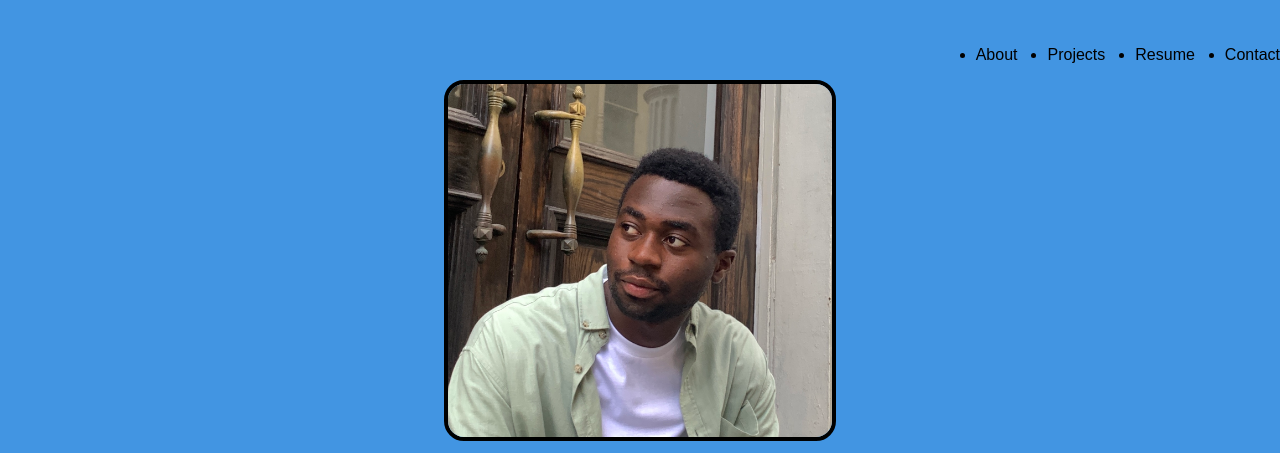
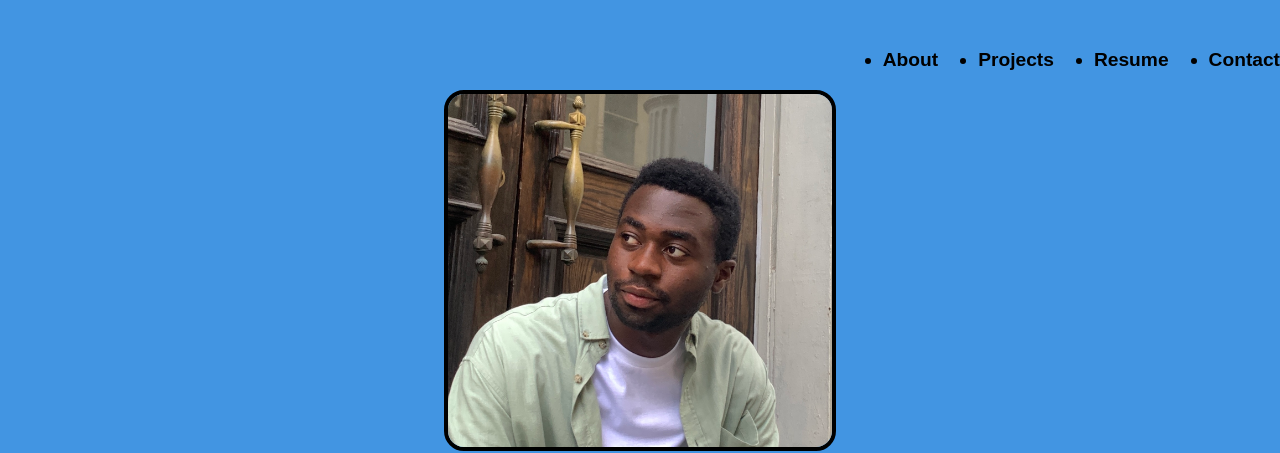
Before and after one commit to nanaadj1/First-Site, a website built with Vite: page index.html in a window 1280 px wide. Shown: the top 453 px of the page. Built offline with nearby package versions, Linux system fonts and the light colour scheme; a web font is replaced by a local one.

Commit message:
Update styles.css

```diff
--- a/styles.css
+++ b/styles.css
@@ -99,7 +99,10 @@ button {
 }
 .header {
     display: flex;
+    font-size: larger;
+    font-weight: bold;
     flex-direction: row;
-    gap: 30px;
+    gap: 40px;
     justify-content: flex-end;
+    margin-right: 20 px
 }
```
